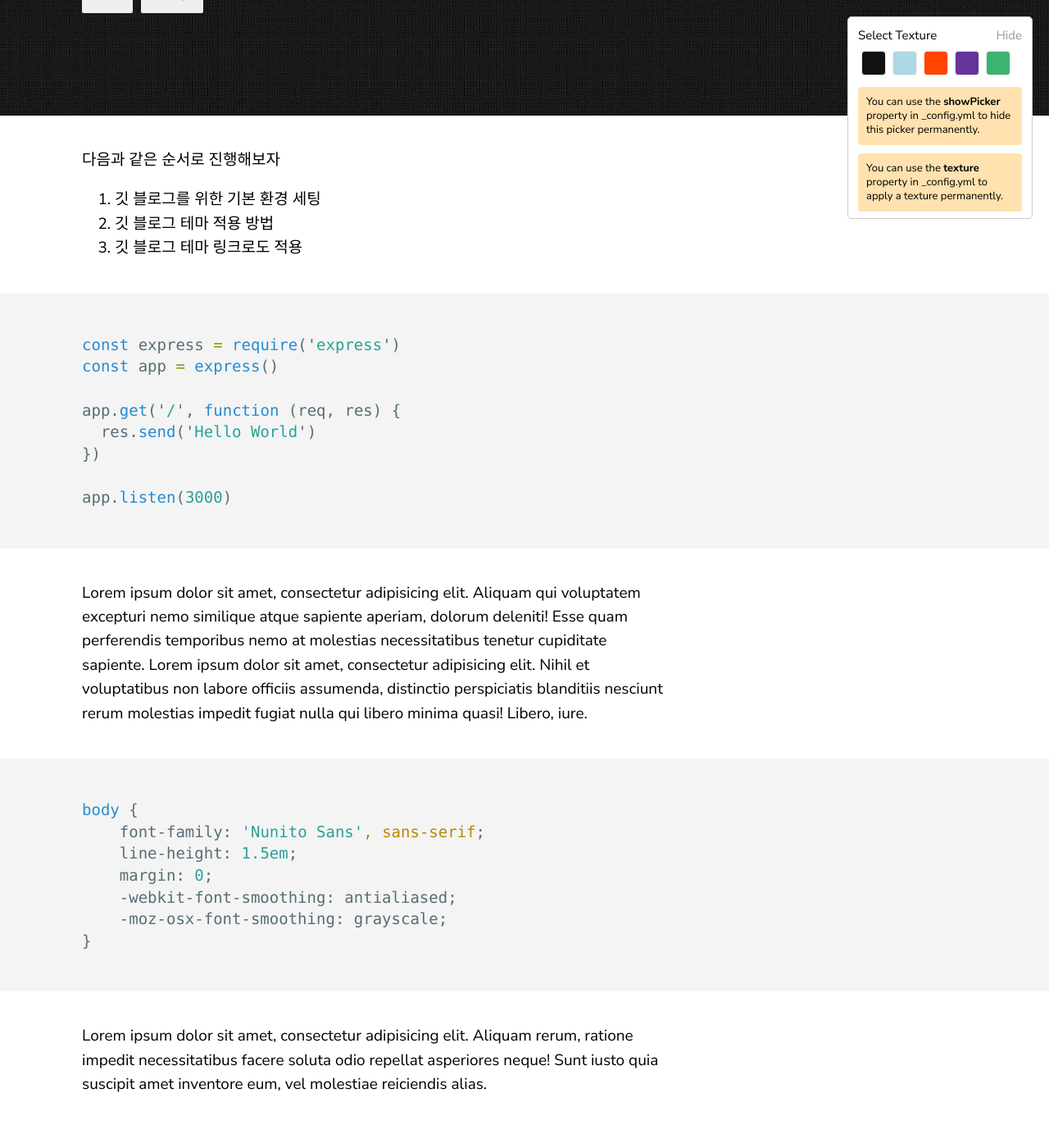
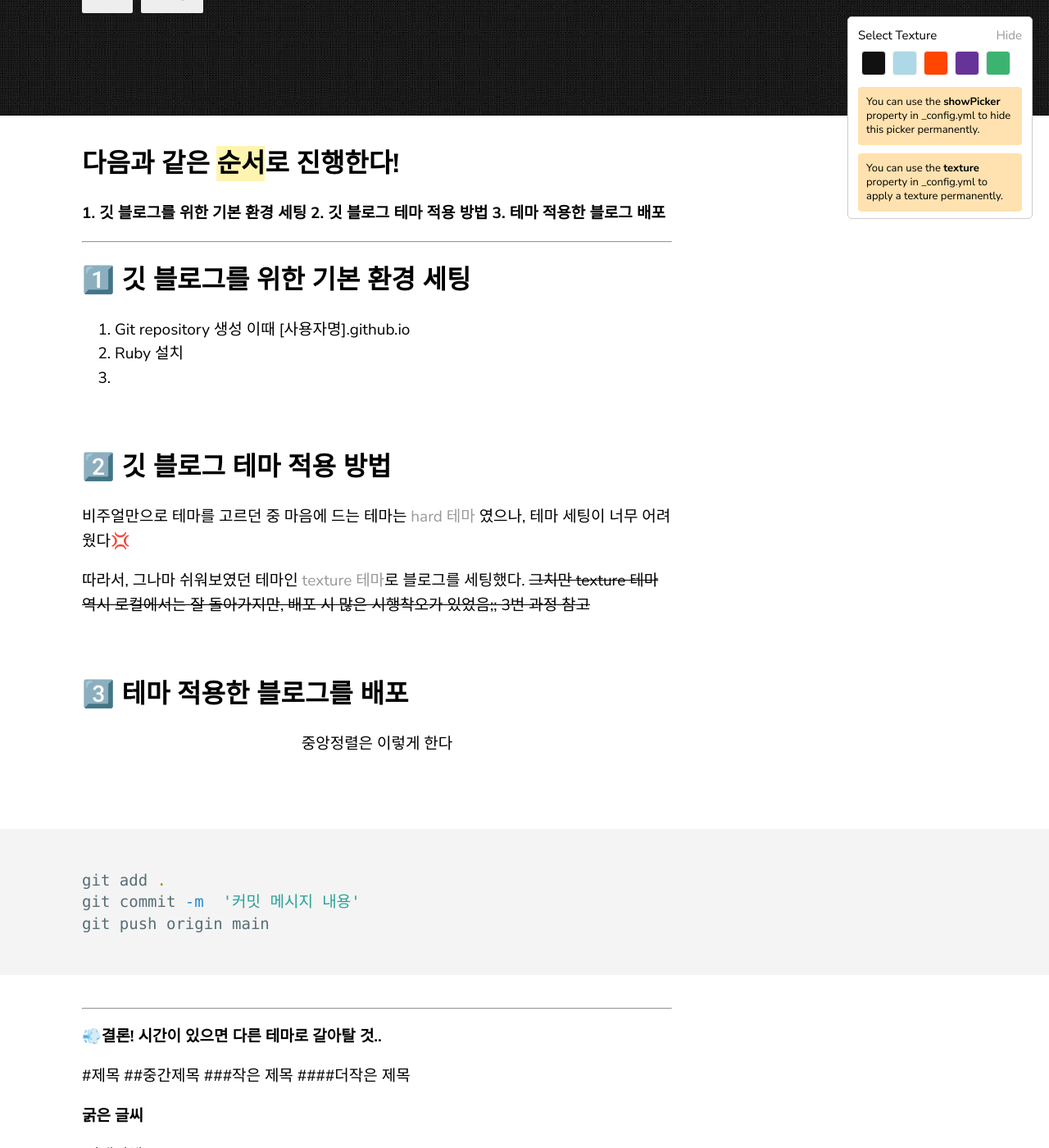
Before and after one commit to ParkJeonghyeon1013/ParkJeonghyeon1013.github.io, a Jekyll site: the page built from _posts/2023-11-05-coding-post.markdown, in a window 1280 px wide and 1400 px high, scrolled down 330 px. Shown: the whole window at 82% size. Built offline with Jekyll 4.4.1, drawn with Linux system fonts in a browser that asks for light colours; before the commit the page ends 1687 px from its top, so only the background shows below that; some of the changed text lies outside the part shown.

Commit message:
post test

````diff
--- a/_posts/2023-11-05-coding-post.markdown
+++ b/_posts/2023-11-05-coding-post.markdown
@@ -6,33 +6,157 @@ date:   2023-11-05 09:03:36 +9
 categories: Git Blog
 ---
 
-다음과 같은 순서로 진행해보자
-1. 깃 블로그를 위한 기본 환경 세팅
-2. 깃 블로그 테마 적용 방법
-3. 깃 블로그 테마 링크로도 적용
+## 다음과 같은 <span style = 'background-color:#fff5b1'>순서</span>로 진행한다!
+
+**1. 깃 블로그를 위한 기본 환경 세팅**
+**2. 깃 블로그 테마 적용 방법**
+**3. 테마 적용한 블로그 배포**
+
+_________________________________
+
+## 1️⃣ 깃 블로그를 위한 기본 환경 세팅
+1. Git repository 생성
+이때 [사용자명].github.io
+2. Ruby 설치
+3.
 
 
 
-```javascript
-const express = require('express')
-const app = express()
 
-app.get('/', function (req, res) {
-  res.send('Hello World')
-})
+<br>
 
-app.listen(3000)
+## 2️⃣ 깃 블로그 테마 적용 방법
+비주얼만으로 테마를 고르던 중 마음에 드는 테마는 [hard 테마](https://github.com/sunbliss/photorama) 였으나, 테마 세팅이 너무 어려웠다💢
+
+따라서, 그나마 쉬워보였던 테마인 [texture 테마]()로 블로그를 세팅했다.
+~~그치만 texture 테마 역시 로컬에서는 잘 돌아가지만, 배포 시 많은 시행착오가 있었음;; 3번 과정 참고~~
+
+
+<br>
+
+## 3️⃣ 테마 적용한 블로그를 배포
+
+
+
+<center>
+중앙정렬은 이렇게 한다
+</center>
+
+<br>
+```sh
+git add .
+git commit -m  '커밋 메시지 내용'
+git push origin main
 ```
 
-Lorem ipsum dolor sit amet, consectetur adipisicing elit. Aliquam qui voluptatem excepturi nemo similique atque sapiente aperiam, dolorum deleniti! Esse quam perferendis temporibus nemo at molestias necessitatibus tenetur cupiditate sapiente. Lorem ipsum dolor sit amet, consectetur adipisicing elit. Nihil et voluptatibus non labore officiis assumenda, distinctio perspiciatis blanditiis nesciunt rerum molestias impedit fugiat nulla qui libero minima quasi! Libero, iure.
+___
 
-```scss
-body {
-	font-family: 'Nunito Sans', sans-serif;
-	line-height: 1.5em;
-	margin: 0;
-	-webkit-font-smoothing: antialiased;
-	-moz-osx-font-smoothing: grayscale;
-}
+
+**💨결론! 시간이 있으면 다른 테마로 갈아탈 것..**
+
+
+
+
+
+
+
+#제목
+##중간제목
+###작은 제목
+####더작은 제목
+
+
+**굵은 글씨**
+
+
+*이탤릭체*
+
+
+인용할 때
+> 블록인용은 이렇게 합니다
+
+
+순서 리스트
+1. 일번 내용
+2. 이번 내용
+3. 삼번 내용
+
+
+순서가 없는 리스트
+- First **미분** : 미분을 구하기
+- Second **적분** : 적분을 구하기
+- Third
+
+
+
+
+### Code 적고 싶다면
+한줄짜리 코드 : 키보드 상 1 왼쪽에 위치한 따옴표를 사용함
+`print("안녕")`
+
+
+여러줄의 코드 :
+```언어 이름을 써주면 해당 언어 색상으로 넣어줌
+print("이게 맞아?")
 ```
-Lorem ipsum dolor sit amet, consectetur adipisicing elit. Aliquam rerum, ratione impedit necessitatibus facere soluta odio repellat asperiores neque! Sunt iusto quia suscipit amet inventore eum, vel molestiae reiciendis alias.
+
+
+```python
+print("이게 맞아?")
+print("내가 어떻게 알아")
+```
+```c
+printf("이게 맞아?")
+printf("내가 어떻게 알아")
+```
+
+
+sh는 셸스크립트 라는 뜻
+```sh
+git push origin main
+
+
+```
+
+
+### 언더바 세 개면 가로선이 그어짐
+___
+
+
+
+
+
+
+### 링크 그리기
+[링크 이름](링크 주소)
+[유튜브 링크](www.youtube.com)
+
+
+
+### 이미지 출력
+이미지를 넣고 싶다면
+![링크가 잘못됐을 경우 출력할 텍스트](이미지 링크 혹은 폴더 안의 저장 경로)
+![링크가 잘못됐을 경우 출력할 텍스트](https://ticketimage.interpark.com/Play/image/large/23/23007154_p.gif)
+
+
+### 표 그리기
+|학번||이름|
+|222222||표|
+
+
+
+
+
+
+### 풋노트
+이것이 풋노트다. [^1]
+[^1]: 이것이 풋노트다. 주석이나 설명을 달아줄 수 있지
+
+
+### 취소선
+~~물결 두 개 사이에 쓰면 취소선을 그을 수 있음~~
+
+
+- [ ] 할일
+- [ ] 할일
+- [ ] 할일
````
